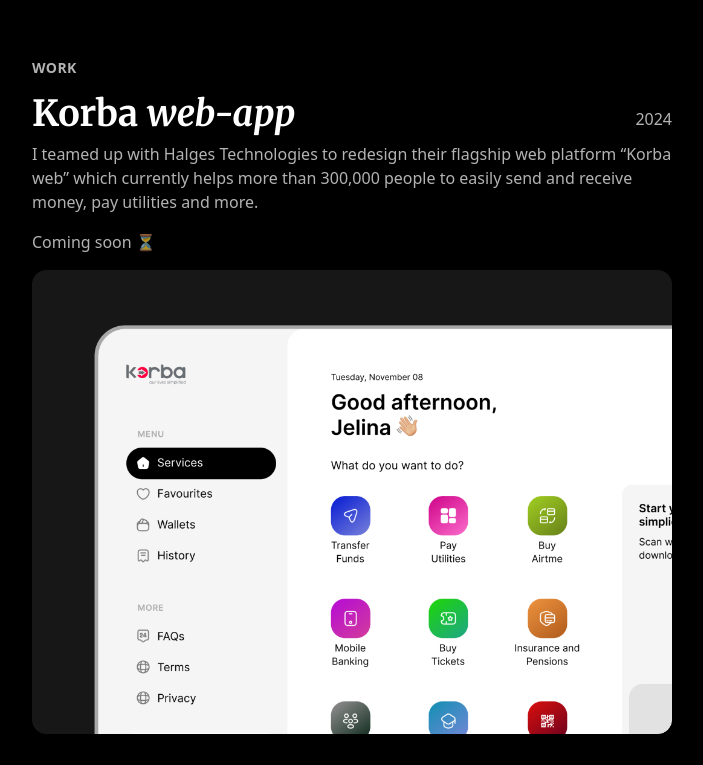
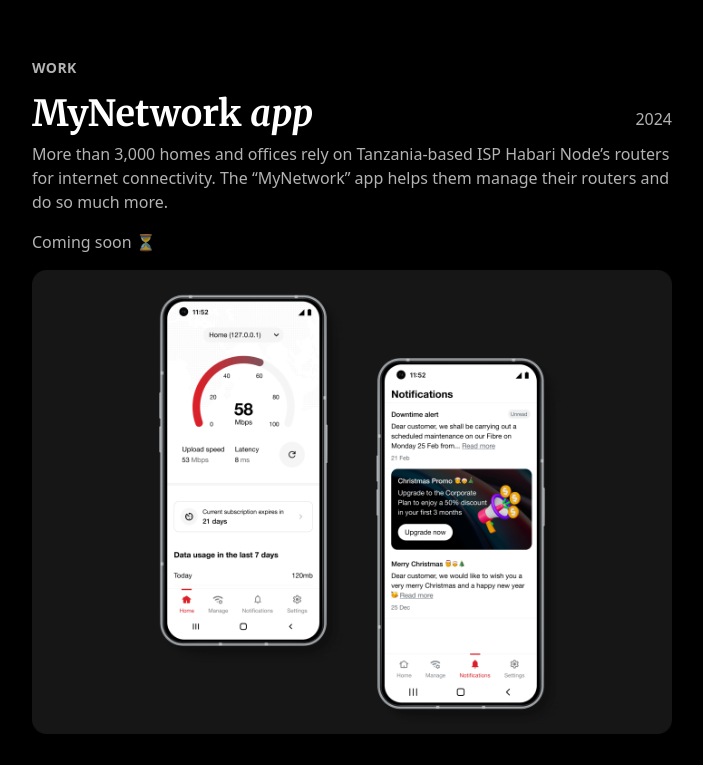
Before and after one commit to hopeadoli/portfolio, a React (Vite) app: page / in a window 1280 px wide. Shown: the part 815-1580 px from the top of the page, without its empty margins (288-991 px from the left). Built offline with nearby package versions, Linux system fonts and the light colour scheme.

Commit message:
added new project

```diff
--- a/index.html
+++ b/index.html
@@ -26,6 +26,8 @@
       href="https://fonts.googleapis.com/css2?family=Merriweather:ital,wght@0,400;0,700;1,400;1,700&display=swap"
       rel="stylesheet"
     />
+    <meta property="og:url" content="https://uxkafui.co/gallery" />
+    <meta property="og:image" content="./src/assets/og-image.png" />
     <link rel="stylesheet" href="./src/components/Gallery/images.css" />
   </head>
   <body>
--- a/src/components/Home/Projects.jsx
+++ b/src/components/Home/Projects.jsx
@@ -8,6 +8,7 @@
 import MizormorLanding from "../../assets/mizormor-landing.png";
 import AchieveApp from "../../assets/achieve.png";
 import GrainMate from "../../assets/grainmate.png";
+import MyNetwork from "../../assets/mynetwork.png";
 import { Link } from "react-router-dom";
 
 export default function Projects() {
@@ -43,7 +44,7 @@
         </div> */}
 
         {/* 2 MyNetwork App */}
-        {/* <div className="workContainer">
+        <div className="workContainer">
           <div className="projectText">
             <h2>
               MyNetwork <span>app</span>
@@ -55,16 +56,17 @@
             Node’s routers for internet connectivity. The “MyNetwork” app helps
             them manage their routers and do so much more.
           </p>
-          <p className="link">
+          {/* <p className="link">
             AppStore
             <ArrowUpIcon />
-          </p>
+          </p> */}
+          <p>Coming soon ⏳</p>
           <img
             className="screenshot"
-            src={screenshot}
-            alt="habari website screenshot"
+            src={MyNetwork}
+            alt="MyNetwork mobile app screenshot"
           />
-        </div> */}
+        </div>
 
         {/* 4 Korba mobile app */}
         {/* <div className="workContainer">
```
Also changed, not shown: src/assets/MyNetwork.png (added).
